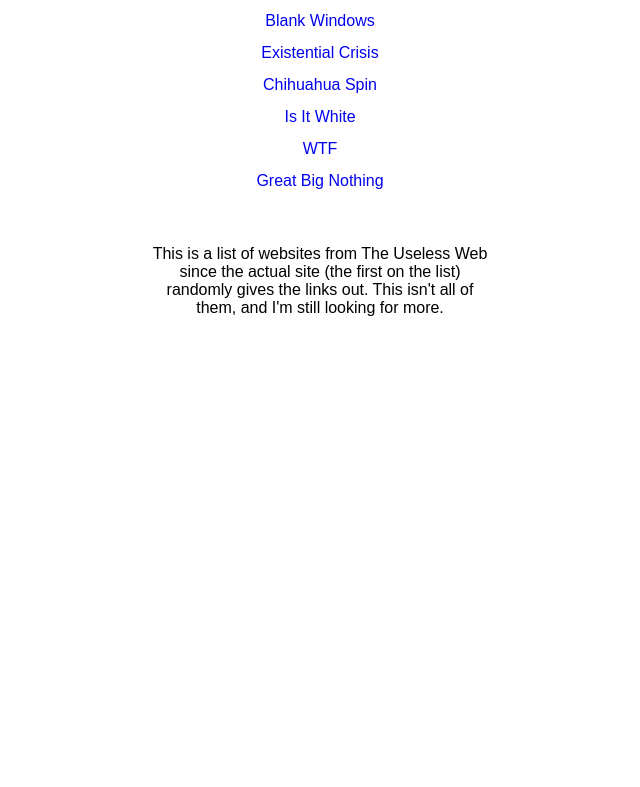
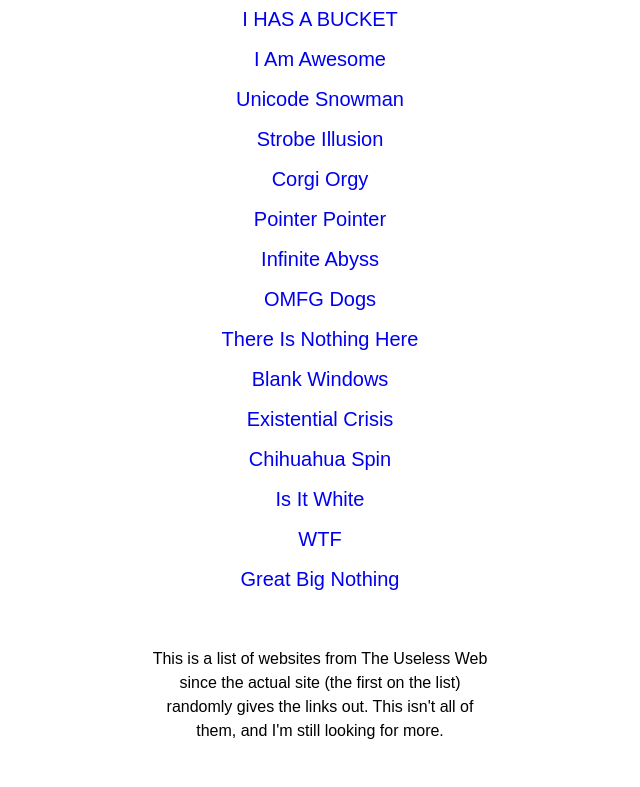
Before and after one commit to thatoneusercausingchaos/uselessweb, a plain HTML site: page index.html in a window 1280 px wide. Shown: the part 1413-2200 px from the top of the page, without its empty margins (320-960 px from the left). Before the commit the page ends 1746 px from the top, so only its background shows below. Drawn offline with Linux system fonts and the light colour scheme.

Commit message:
Update styles.css

```diff
--- a/styles.css
+++ b/styles.css
@@ -1,15 +1,27 @@
-.format, pre, body {
-  font-family: Arial, Sans-Serif;
+html, body {
+  font-family: Arial,Sans-Serif;
   text-align: center;
+  padding: 10px;
 }
 
 a:link, a:visited {
   color: #0000ee;
   text-decoration: none;
+  font-size: 15pt;
+}
+
+a:hover {
+  color: #000000;
+  text-decoration: underline;
+}
+
+p {
+  line-height: 1.5;
 }
 
 pre {
-  line-height: 1.5;
+  line-height: 2.0;
+  font-family: Arial,Sans-Serif;
 }
 
 .spacing {
```
